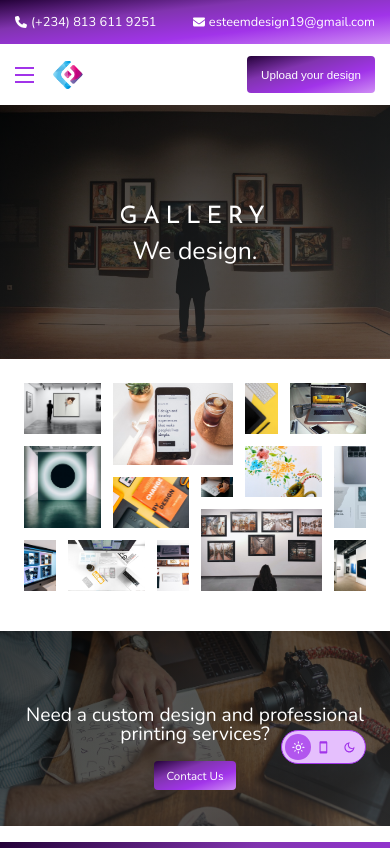
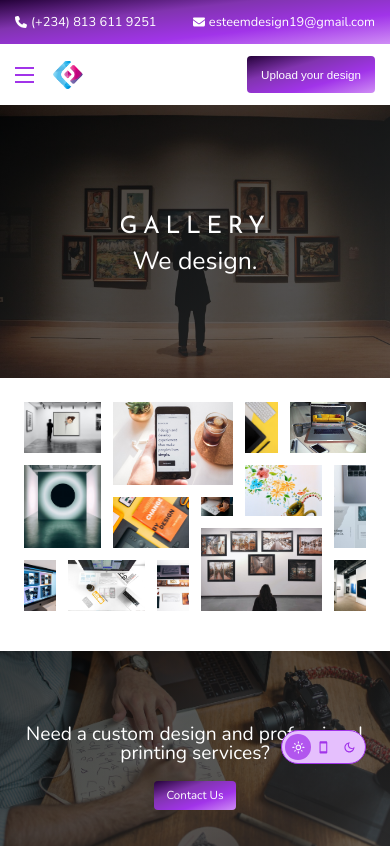
Before and after one commit to esteemayo/next-idesignx, a Next.js app: page /gallery in a window 390 px wide. Shown: the top 848 px of the page. Built offline with nearby package versions, Linux system fonts and the light colour scheme.

Commit message:
feat: add media query

```diff
--- a/src/components/layouts/GalleryLayout.tsx
+++ b/src/components/layouts/GalleryLayout.tsx
@@ -43,15 +43,19 @@ const Container = styled.main`
   }
 
   @media only screen and (max-width: 34.375em) {
-    grid-template-rows: 55vw;
+    grid-template-rows: 57vw;
   }
 
   @media only screen and (max-width: 30em) {
     grid-template-rows: 60vw;
   }
 
+  @media only screen and (max-width: 26.875em) {
+    grid-template-rows: 65vw;
+  }
+
   @media only screen and (max-width: 25em) {
-    grid-template-rows: 65vw;
+    grid-template-rows: 70vw;
   }
 
   @media only screen and (max-width: 22.5em) {
```
